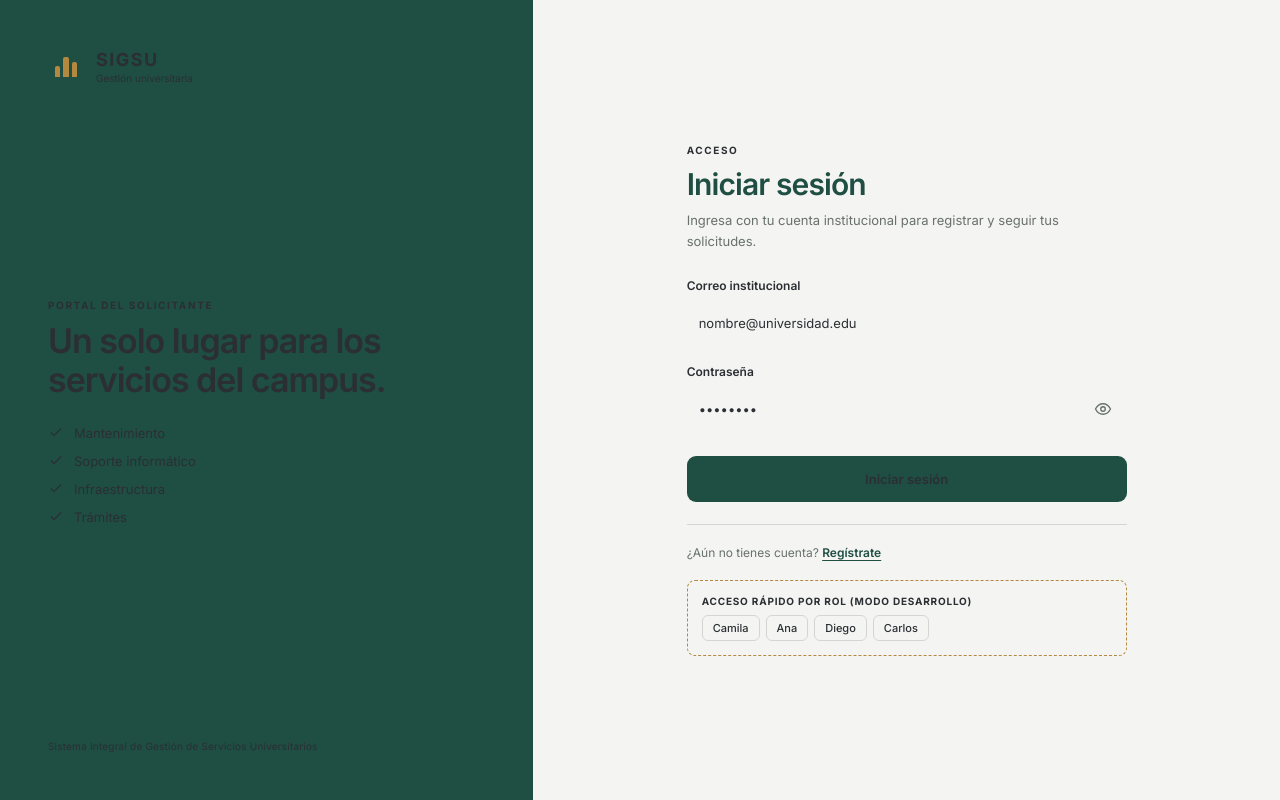
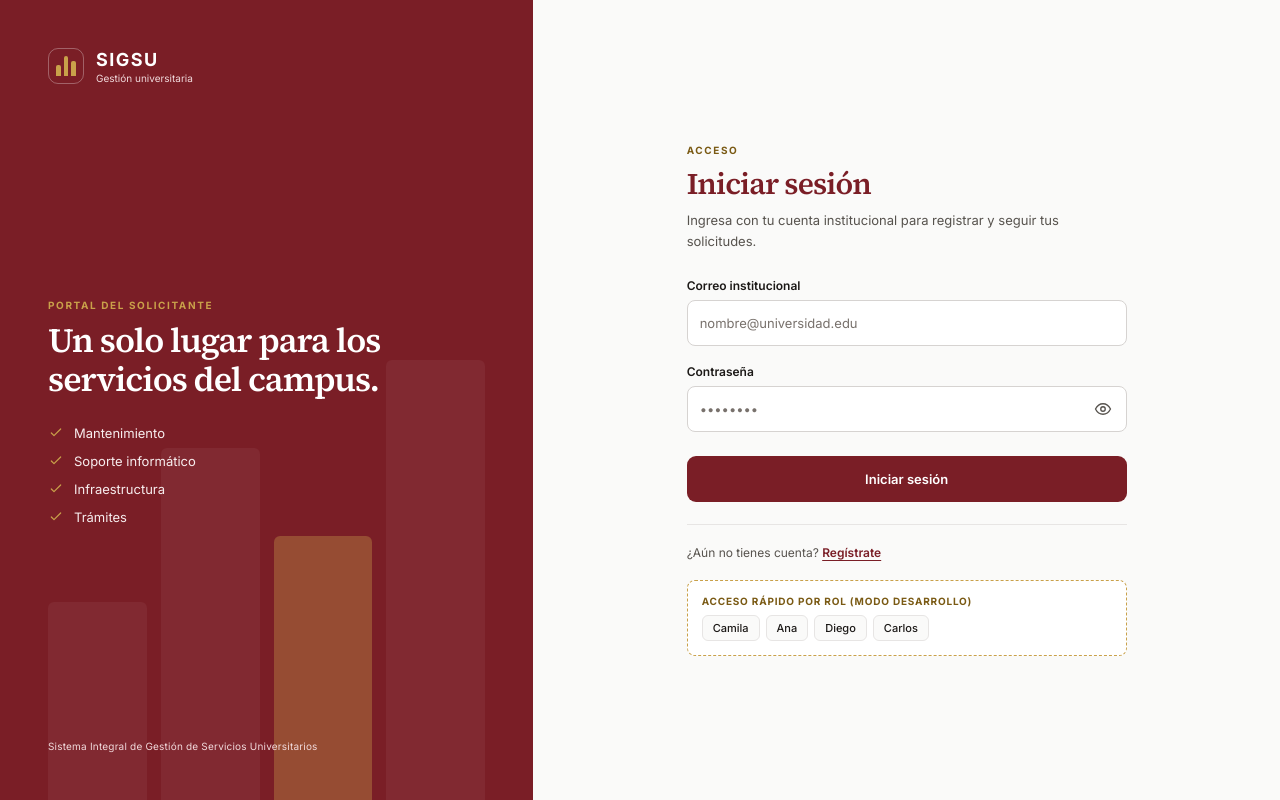
Before and after one commit to JudithVCQ/SIGSU-frontend, a React (Vite) app: page /login in a window 1280 px wide. Built offline with nearby package versions, Linux system fonts and the light colour scheme; no server answers.

Commit message:
style(tokens): nueva paleta con  compatibilidad

```diff
--- a/src/styles/tokens.css
+++ b/src/styles/tokens.css
@@ -1,32 +1,109 @@
 :root {
-  /* Paleta oficial del repositorio (fuente de verdad) */
-  --verde: #1F4E43;
-  --verde-suave: #E3EEE9;
-  --dorado: #B5883F;
-  --carbon: #2B2F33;
-  --fondo: #F4F4F2;
-  --neutro: #EFEFEA;
-  --borde: #D6D6D0;
-  --blanco: #fff;
-  --peligro: #B94545;
-  --peligro-fondo: #F6DCDC;
-  --media-fondo: #F5E6C4;
-  --media-texto: #7A5A14;
+  /* ============================================================
+     SIGSU · Paleta UNMSM (guinda, dorado, base neutra cálida)
+     Fuente de verdad de colores. Usar SIEMPRE estas variables;
+     no escribir colores a mano en los componentes.
+     ============================================================ */
+
+  /* Marca */
+  --primario: #7A1E26;
+  /* guinda: botón principal, enlaces, activo */
+  --primario-hover: #5C161C;
+  --primario-suave: #F7EDEE;
+  /* fondo de ítem activo, selección */
+  --primario-anillo: #F1DADC;
+  /* anillo de foco */
+  --acento: #C9A14A;
+  /* dorado: SOLO detalles (indicadores, íconos) */
+  --acento-texto: #7A5A14;
+  /* dorado legible sobre fondo claro */
+
+  /* Neutros */
+  --texto: #1C1917;
+  --texto-secundario: #57534E;
+  --texto-terciario: #78716C;
+  /* solo textos de apoyo de 13px o más */
+  --fondo: #FAFAF9;
+  --superficie: #FFFFFF;
+  --superficie-alt: #F5F5F4;
+  /* cabecera de tablas, hover suave */
+  --borde: #E7E5E4;
+  --borde-fuerte: #D6D3D1;
+  /* bordes de inputs */
+  --skeleton: #EFEDEC;
+  --overlay: rgba(28, 25, 23, 0.55);
+
+  /* Sidebar (gris oscuro) */
+  --sidebar-fondo: #1C1A19;
+  --sidebar-texto: #D6D3D1;
+  --sidebar-texto-secundario: #A8A29E;
+  --sidebar-hover: #292524;
+  --sidebar-activo: #2E2A28;
+  --sidebar-borde: #34302D;
+
+  /* Estados de feedback */
+  --peligro: #9B1C1C;
+  --peligro-fondo: #FBECEC;
+  --peligro-borde: #F1C9C9;
+  --exito: #1F6B3A;
+  --exito-fondo: #E8F4EC;
+  --aviso: #7A4E00;
+  --aviso-fondo: #FBF2E1;
+  --info: #1E4E8C;
+  --info-fondo: #EAF1FB;
+
+  /* Estados de una solicitud (texto / fondo) */
+  --estado-registrada: #44403C;
+  --estado-registrada-fondo: #F0EFEE;
+  --estado-evaluacion: #1E4E8C;
+  --estado-evaluacion-fondo: #EAF1FB;
+  --estado-asignada: #3D3B8E;
+  --estado-asignada-fondo: #EEEEFB;
+  --estado-atencion: #7A4E00;
+  --estado-atencion-fondo: #FBF2E1;
+  --estado-resuelta: #1F6B3A;
+  --estado-resuelta-fondo: #E8F4EC;
+  --estado-cerrada: #57534E;
+  --estado-cerrada-fondo: #F0EFEE;
+
+  /* Prioridades */
+  --prioridad-alta: #9B1C1C;
+  --prioridad-media: #7A4E00;
+  --prioridad-baja: #57534E;
+
+  /* Tipografía */
   --fuente: 'Inter', system-ui, -apple-system, 'Segoe UI', Roboto, sans-serif;
+  --fuente-titulos: 'Source Serif 4', Georgia, 'Times New Roman', serif;
+
+  /* Forma y medidas */
   --radio: 8px;
+  --radius: 12px;
+  --radius-sm: 6px;
   --sidebar: 256px;
-  --topbar: 72px;
+  --topbar: 64px;
 
-  /* Tokens del mockup unificados con los valores del repositorio */
-  --forest: var(--verde);
-  --forest-dark: #173c34;
-  --forest-soft: var(--verde-suave);
-  --gold: var(--dorado);
-  --charcoal: var(--carbon);
+  /* ============================================================
+     Alias de compatibilidad (nombres antiguos → valores nuevos).
+     Permiten que el sistema actual tome la paleta sin romperse.
+     Migrar poco a poco a los nombres de arriba y luego borrarlos.
+     ============================================================ */
+  --verde: var(--primario);
+  --verde-suave: var(--primario-suave);
+  --dorado: var(--acento);
+  --carbon: var(--texto);
+  --neutro: var(--superficie-alt);
+  --blanco: var(--superficie);
+  --media-fondo: var(--aviso-fondo);
+  --media-texto: var(--aviso);
+  --muted: var(--texto-secundario);
+
+  --forest: var(--primario);
+  --forest-dark: var(--primario-hover);
+  --forest-soft: var(--primario-suave);
+  --gold: var(--acento);
+  --charcoal: var(--texto);
   --warm: var(--fondo);
-  --white: var(--blanco);
+  --white: var(--superficie);
   --line: var(--borde);
-  --muted: #68716e;
   --danger: var(--peligro);
-  --radius: 12px;
 }
```
